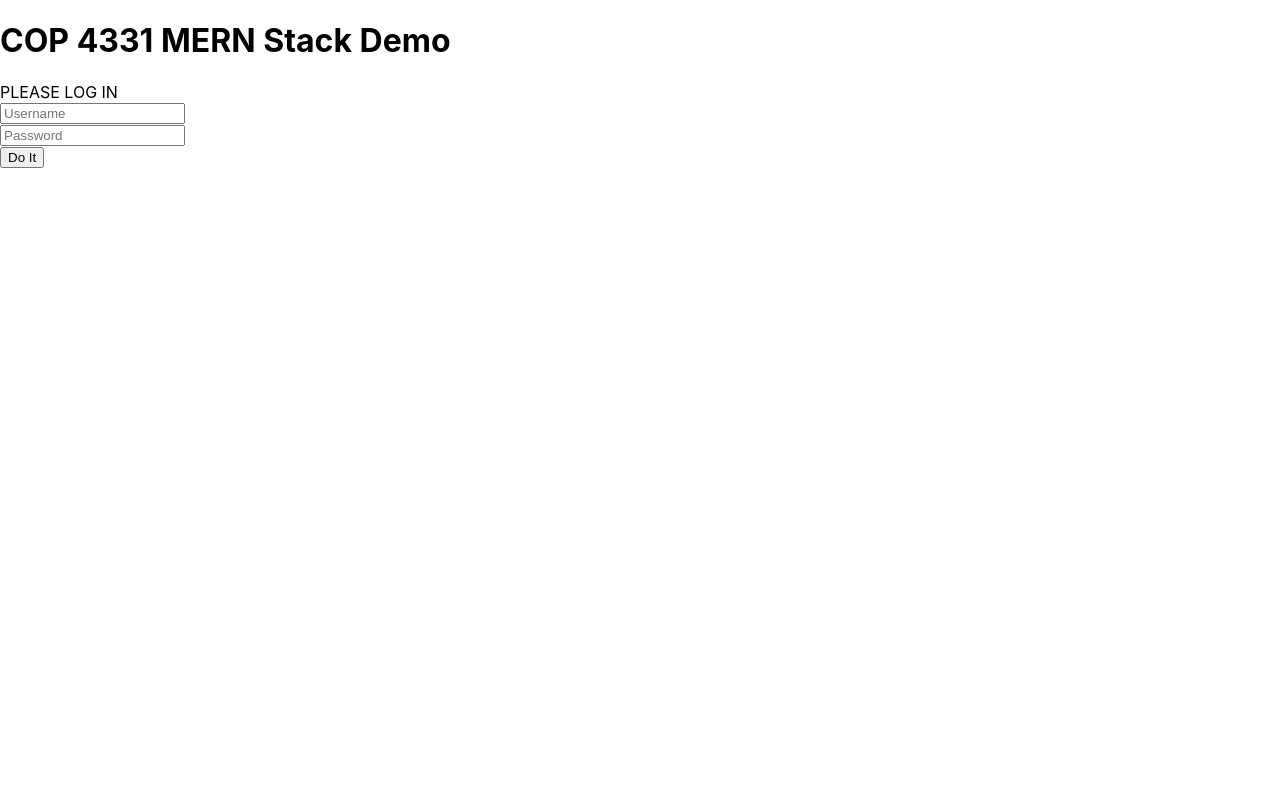
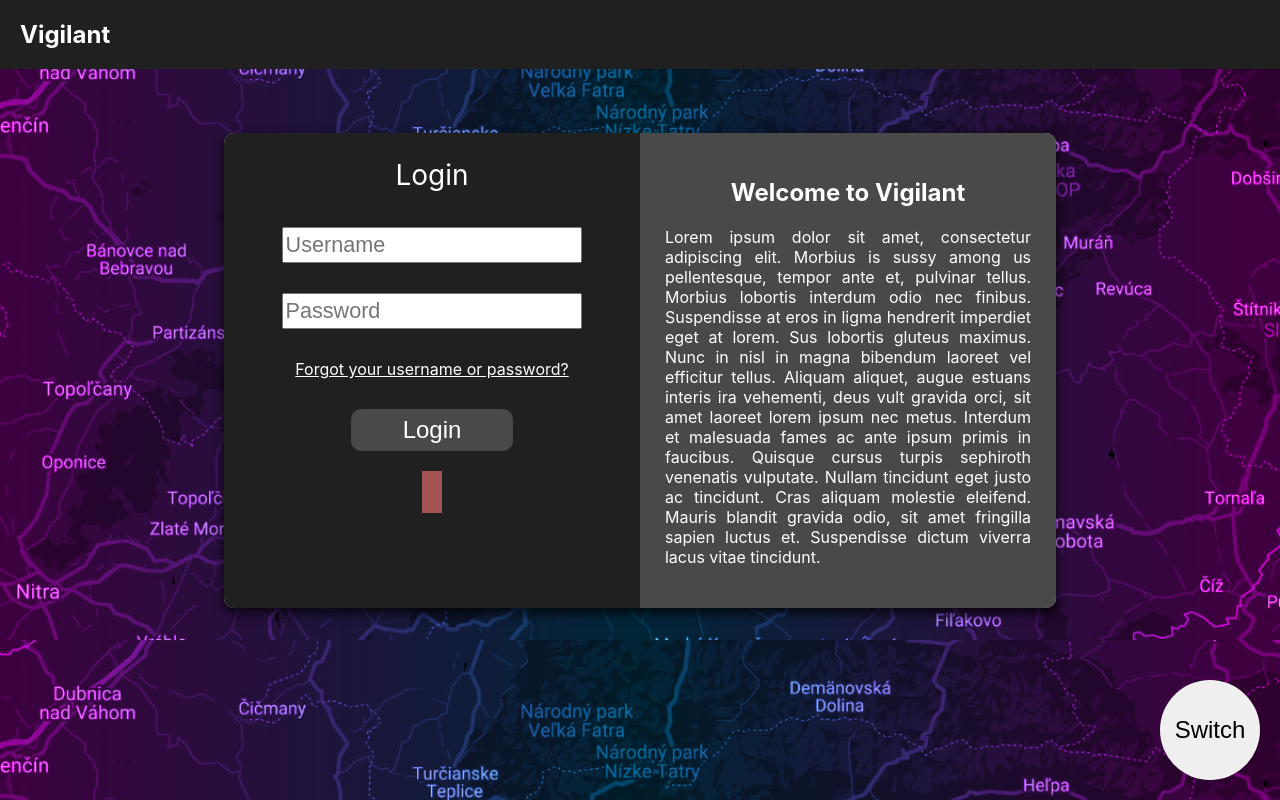
Before and after one commit to Superpatrex/Vigilant, a React (Create React App) app in the folder frontend/: page / in a window 1280 px wide. Built offline with nearby package versions, Linux system fonts and the light colour scheme.

Commit message:
Co-authored-by: CJCosby <CJCosby@users.noreply.github.com>

```diff
--- /dev/null
+++ b/frontend/src/Login.css
@@ -0,0 +1,165 @@
+#navTitle{
+    background-color:#202020;
+    color:#fff;
+    top:0px;
+    padding:20px;
+}
+
+
+body {
+    --x: 0px;
+    --y: 0px;
+    overscroll-behavior-y: none;
+    /* background-image:url('https://i.redd.it/inspired-by-van-gogh-v0-13u5klq51y591.jpg?width=3631&format=pjpg&auto=webp&s=3cd180ff1e0e2a1136f40d17619c435828506ba2'); */
+    background-image: url("../RainbowmapInfinite.jpg");
+    background-position: var(--x) var(--y);
+    background-size:cover;
+}
+
+h1{
+    margin-top: 0px;
+    margin-bottom:0px;
+}
+
+a{
+    color:#fff;
+    margin: 15px;
+}
+
+.loginInput{
+    width:80%;
+    height: 30px;
+    font-size:1.35em;
+}
+
+#formHolder {
+    margin: auto;
+    margin-top:10%;
+    display: flex;
+    background-color:#bbbbbb;
+    width: 50%;
+    min-height:300px;
+    text-align: center;
+    border-radius:10px;
+    filter: drop-shadow(0px 5px 6px rgba(0,0,0, 0.8));
+    ;
+}
+
+#inner-title {
+    font-size: 1.75em;
+}
+
+#loginBox{
+    background-color:#202020;
+    color: #fff;
+    width: 46%;
+    padding: 3%;
+    border-radius:10px 0px 0px 10px;
+}
+
+#loginName {
+    margin: 15px;
+}
+
+#loginPassword {
+    margin: 15px;
+    margin-bottom: 30px;
+}
+
+#loginResult {
+    /*text-decoration: underline;*/
+    background-color: #a25454;
+    padding:10px;
+    padding-bottom:12px;
+}
+
+#loginButton {
+    --padding-y:7px;
+    --padding-x:52px;
+    font-size: 1.5em;
+    border-radius: 10px;
+    border:none;
+    min-width:100px;
+    min-height:31px;
+    background-color: #494949;
+    color: white;
+    margin: 30px;
+    /*padding: 14px 40px;*/
+    padding-top:var(--padding-y);
+    padding-bottom:var(--padding-y);
+    padding-left:var(--padding-x);
+    padding-right:var(--padding-x);
+    text-align: center;
+    text-decoration: none;
+    display: inline-block;
+}
+
+#loginButton:hover {
+    background-color: #393939;
+}
+
+#loginButton:active {
+    background-color: #595959;
+}
+
+#welcomeBox {
+    color: white;
+    font-size: 1em;
+    background-color: #494949;
+    width: 46%;
+    padding: 3%;
+    text-align:justify;
+    border-radius:0px 10px 10px 0px;
+
+}
+#welcomeBox > h2 {
+    text-align:center;
+}
+
+/* #registerBox{
+    background-color:#202020;
+    color: #fff;
+    width: 46%;
+    padding: 3%;
+    border-radius:10px 0px 0px 10px;
+    z-index:2;
+}
+
+#passwordBox {
+    color: white;
+    font-size: 1em;
+    background-color: #494949;
+    width: 46%;
+    padding: 3%;
+    text-align:justify;
+    border-radius:0px 10px 10px 0px;
+    z-index:2;
+
+} */
+
+#toggler{
+    width:100px;;
+    height:100px;
+    border-radius:100%;
+    position: absolute;
+    right:20px;
+    bottom: 20px;
+    font-size: 1.5em;
+    border:none;
+}
+
+#toggler:hover {
+    background-color: #393939;
+    color:#fff;
+}
+
+#toggler:active {
+    background-color: #595959;
+}
+
+@media screen and (max-width: 1500px) {
+    #formHolder{
+        margin-top:5%;
+        width:65%
+    }
+  }
--- a/frontend/src/components/Login.js
+++ b/frontend/src/components/Login.js
@@ -38,7 +38,7 @@ function Login()
 
           if( res.id <= 0 )
           {
-              setMessage('User/Password combination incorrect');
+              setMessage('Username or Password Incorrect');
           }
           else
           {
@@ -58,15 +58,37 @@ function Login()
 
 
   return(
-    <div id="loginDiv">
-      <form onSubmit={doLogin}>
-      <span id="inner-title">PLEASE LOG IN</span><br />
-      <input type="text" id="loginName" placeholder="Username" ref={ (c) => loginName = c} /><br />
-      <input type="password" id="loginPassword" placeholder="Password" ref={ (c) => loginPassword = c} /><br />
-      <input type="submit" id="loginButton" class="buttons" value = "Do It"
-        onClick={doLogin} />
-      </form>
-      <span id="loginResult">{message}</span>
+    <div id="formHolder">
+        <div id="loginBox">
+            <form onSubmit={doLogin}>
+             <span id="inner-title">Login</span><br/><br/>
+             <input type="text" id="loginName" class="loginInput" placeholder="Username" ref={ (c) => loginName = c} /><br />
+             <input type="password" id="loginPassword" class="loginInput" placeholder="Password" ref={ (c) => loginPassword = c} /><br />
+             <a href="#">Forgot your username or password?</a>
+             {/* <input type="submit" id="loginButton" class="buttons" value = "Login" onClick={doLogin} /> */}
+             <button type="submit" id="loginButton" value="Login" onClick={doLogin}>Login</button>
+            </form>
+            <span id="loginResult">{message}</span>
+        </div>
+        <div id="welcomeBox">
+            <h2>Welcome to Vigilant</h2>
+            <p>Lorem ipsum dolor sit amet, consectetur adipiscing elit. Morbius is sussy among us pellentesque, tempor ante et, pulvinar tellus. Morbius lobortis interdum odio nec finibus. Suspendisse at eros in ligma hendrerit imperdiet eget at lorem. Sus lobortis gluteus maximus. Nunc in nisl in magna bibendum laoreet vel efficitur tellus. Aliquam aliquet, augue estuans interis ira vehementi, deus vult gravida orci, sit amet laoreet lorem ipsum nec metus. Interdum et malesuada fames ac ante ipsum primis in faucibus. Quisque cursus turpis sephiroth venenatis vulputate. Nullam tincidunt eget justo ac tincidunt. Cras aliquam molestie eleifend. Mauris blandit gravida odio, sit amet fringilla sapien luctus et. Suspendisse dictum viverra lacus vitae tincidunt.</p>
+        </div>
+        {/* <div id="passwordBox">
+            <form onSubmit={doLogin}>
+             <span id="inner-title">Login</span><br/><br/>
+             <input type="text" id="loginName" class="loginInput" placeholder="Username" ref={ (c) => loginName = c} /><br />
+             <input type="password" id="loginPassword" class="loginInput" placeholder="Password" ref={ (c) => loginPassword = c} /><br />
+             <a href="#">Forgot your username or password?</a>
+             {/* <input type="submit" id="loginButton" class="buttons" value = "Login" onClick={doLogin} />
+             <button type="submit" id="loginButton" value="Login" onClick={doLogin}>Login</button>
+            </form>
+            <span id="loginResult">{message}</span>
+        </div>
+        <div id="registerBox">
+            <h2>Welcome to Vigilant</h2>
+            <p>Lorem ipsum dolor sit amet, consectetur adipiscing elit. Morbius is sussy among us pellentesque, tempor ante et, pulvinar tellus. Morbius lobortis interdum odio nec finibus. Suspendisse at eros in ligma hendrerit imperdiet eget at lorem. Sus lobortis gluteus maximus. Nunc in nisl in magna bibendum laoreet vel efficitur tellus. Aliquam aliquet, augue estuans interis ira vehementi, deus vult gravida orci, sit amet laoreet lorem ipsum nec metus. Interdum et malesuada fames ac ante ipsum primis in faucibus. Quisque cursus turpis sephiroth venenatis vulputate. Nullam tincidunt eget justo ac tincidunt. Cras aliquam molestie eleifend. Mauris blandit gravida odio, sit amet fringilla sapien luctus et. Suspendisse dictum viverra lacus vitae tincidunt.</p>
+        </div> */}
     </div>
   );
 };
--- a/frontend/src/components/PageTitle.js
+++ b/frontend/src/components/PageTitle.js
@@ -3,7 +3,9 @@ import React from 'react';
 function PageTitle()
 {
    return(
-     <h1 id="title">COP 4331 MERN Stack Demo</h1>
+     <nav id = "navTitle">
+      <h1>Vigilant</h1>
+     </nav>
    );
 };
 
--- a/frontend/src/pages/LoginPage.js
+++ b/frontend/src/pages/LoginPage.js
@@ -1,15 +1,31 @@
 import React from 'react';
+import '../Login.css';
 
 import PageTitle from '../components/PageTitle';
 import Login from '../components/Login';
 
 const LoginPage = () =>
 {
+    const el= document.body;
+    var toggle = 1;
+    el.addEventListener("mousemove",(e) =>{
+      el.style.setProperty('--x', -e.offsetX/3 + "px");
+      el.style.setProperty('--y', -e.offsetY/3 + "px");
+    });
+    function swapForm(){
+      toggle = ~toggle;
+      const loginBox = document.getElementById("loginBox");
+      const welcomeBox = document.getElementById("welcomeBox");
+      loginBox.style.setProperty("opacity", toggle);
+      welcomeBox.style.setProperty("opacity", toggle);
+
+    }
 
     return(
       <div>
         <PageTitle />
         <Login />
+        <button id="toggler" onClick={swapForm}>Switch</button>
       </div>
     );
 };
```
Also changed, not shown: frontend/Rainbowmap.jpg (added), frontend/RainbowmapInfinite.jpg (added).
